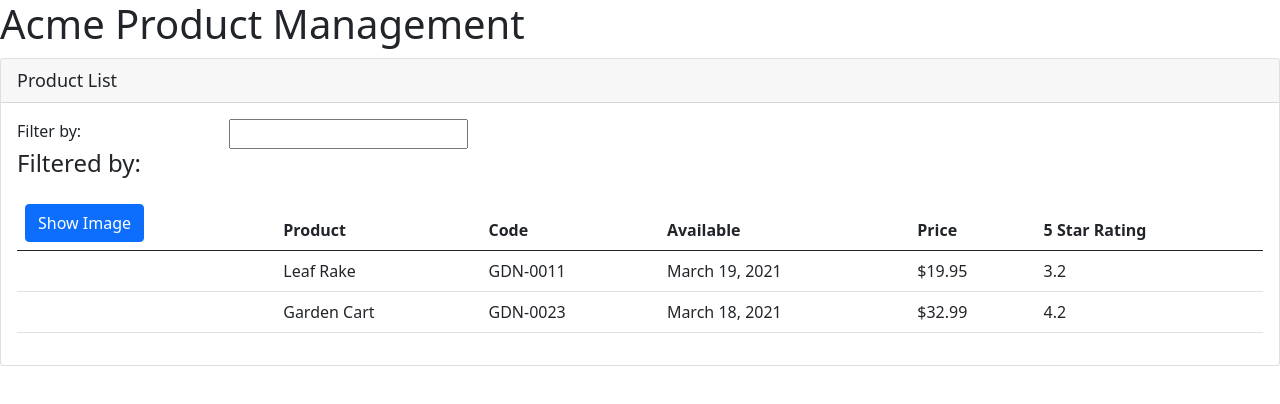
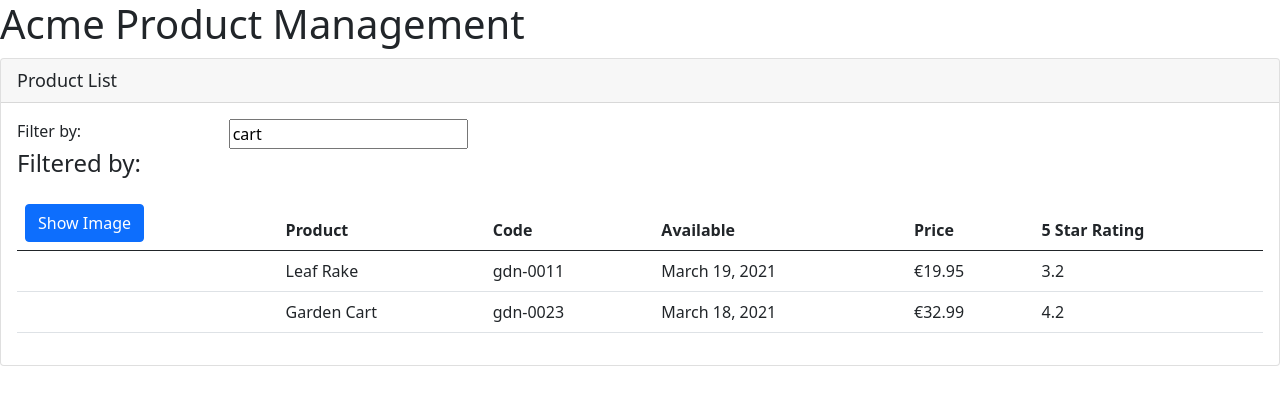
Before and after one commit to armedcor/Angular_product_manager, an Angular app: page / in a window 1280 px wide. Shown: the top 404 px of the page. Built offline with nearby package versions, Linux system fonts and the light colour scheme.

Commit message:
product filter functionality

```diff
--- a/src/app/app.module.ts
+++ b/src/app/app.module.ts
@@ -1,12 +1,13 @@
 import { NgModule } from '@angular/core';
 import { BrowserModule } from '@angular/platform-browser';
+import { FormsModule } from '@angular/forms';
 
 import { AppComponent } from './app.component';
 import { ProductListComponent } from './products/product-list.component';
 
 @NgModule({
   declarations: [AppComponent, ProductListComponent],
-  imports: [BrowserModule],
+  imports: [BrowserModule, FormsModule],
   bootstrap: [AppComponent],
 })
 export class AppModule {}
--- a/src/app/products/product-list.component.html
+++ b/src/app/products/product-list.component.html
@@ -4,7 +4,7 @@
     <div class="row">
       <div class="col-md-2">Filter by:</div>
       <div class="col-md-4">
-        <input type="text" />
+        <input type="text" [(ngModel)]="listFilter" />
       </div>
     </div>
     <div class="row">
@@ -40,9 +40,11 @@
               />
             </td>
             <td>{{ product.productName }}</td>
-            <td>{{ product.productCode }}</td>
+            <td>{{ product.productCode | lowercase }}</td>
             <td>{{ product.releaseDate }}</td>
-            <td>{{ product.price | currency }}</td>
+            <td>
+              {{ product.price | currency: "EUR":"symbol-narrow":"1.2-2" }}
+            </td>
             <td>{{ product.starRating }}</td>
           </tr>
         </tbody>
--- a/src/app/products/product-list.component.ts
+++ b/src/app/products/product-list.component.ts
@@ -9,6 +9,7 @@ export class ProductListComponent {
   imageWidth: number = 50;
   imageMargin: number = 2;
   showImage: boolean = false;
+  listFilter: string = 'cart';
   products: any[] = [
     {
       productId: 1,
```
